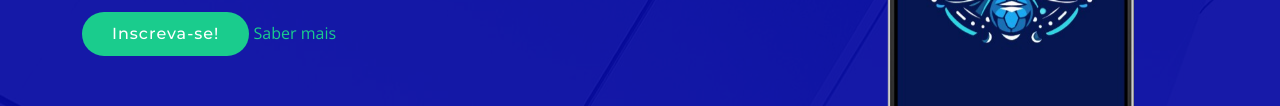
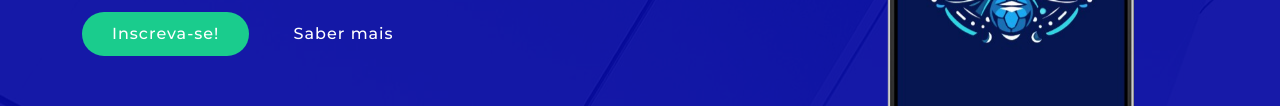
Before and after one commit to pedromarquex/connect-sports-landing, a plain HTML site: page index.html in a window 1280 px wide. Shown: the part 462-568 px from the top of the page. Drawn offline with nearby package versions, Linux system fonts and the light colour scheme.

Commit message:
fix about button

```diff
--- a/index.html
+++ b/index.html
@@ -85,7 +85,7 @@
             <!--<h2>We are team of talented designers making websites with Bootstrap</h2>-->
             <div class="text-center text-lg-start">
               <a href="#contact" class="btn-get-started scrollto">Inscreva-se!</a>
-              <a href="#about" class="btn- scrollto">Saber mais</a>
+              <a href="#about" class="btn-secondary scrollto">Saber mais</a>
             </div>
           </div>
         </div>
```
